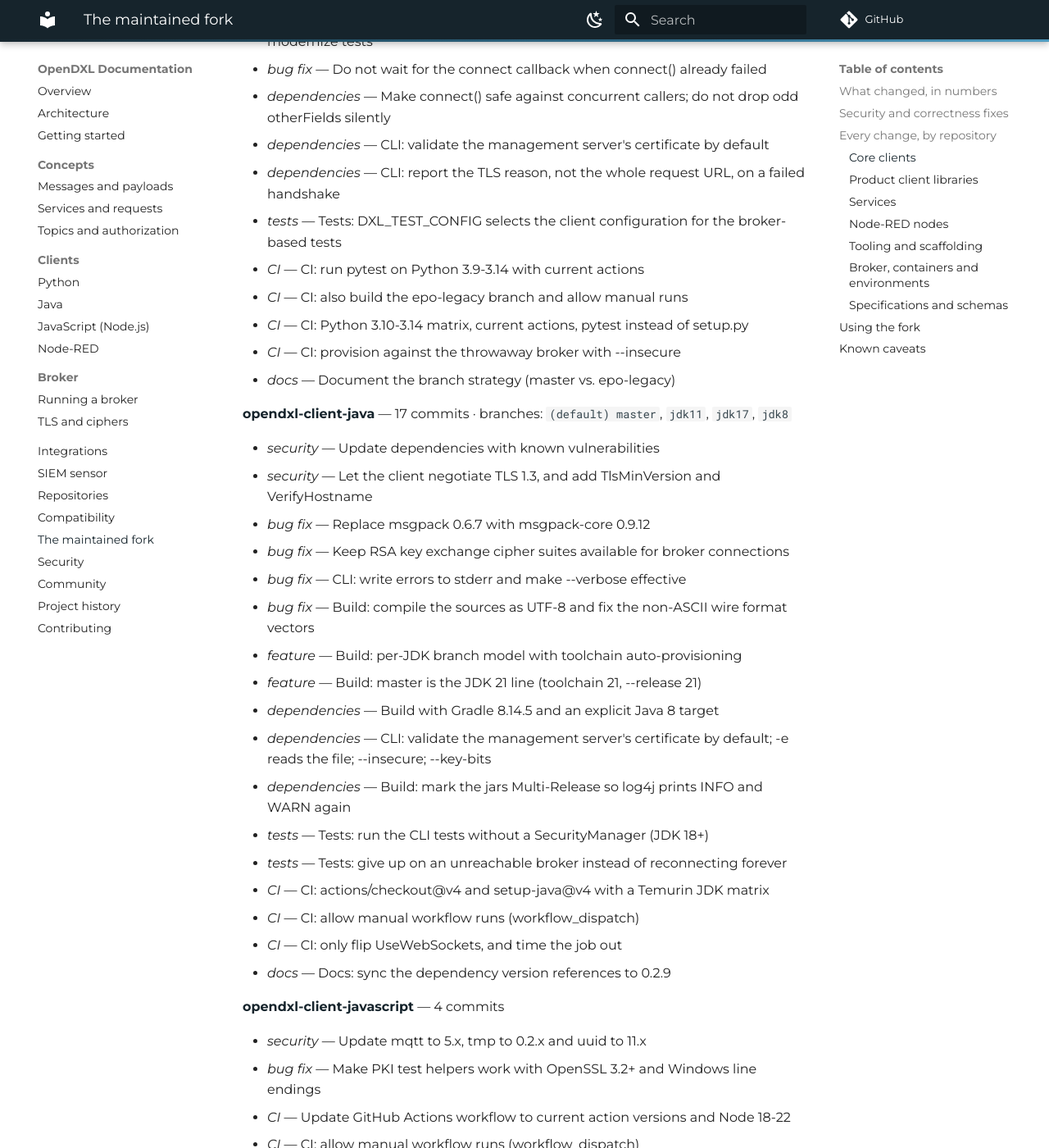
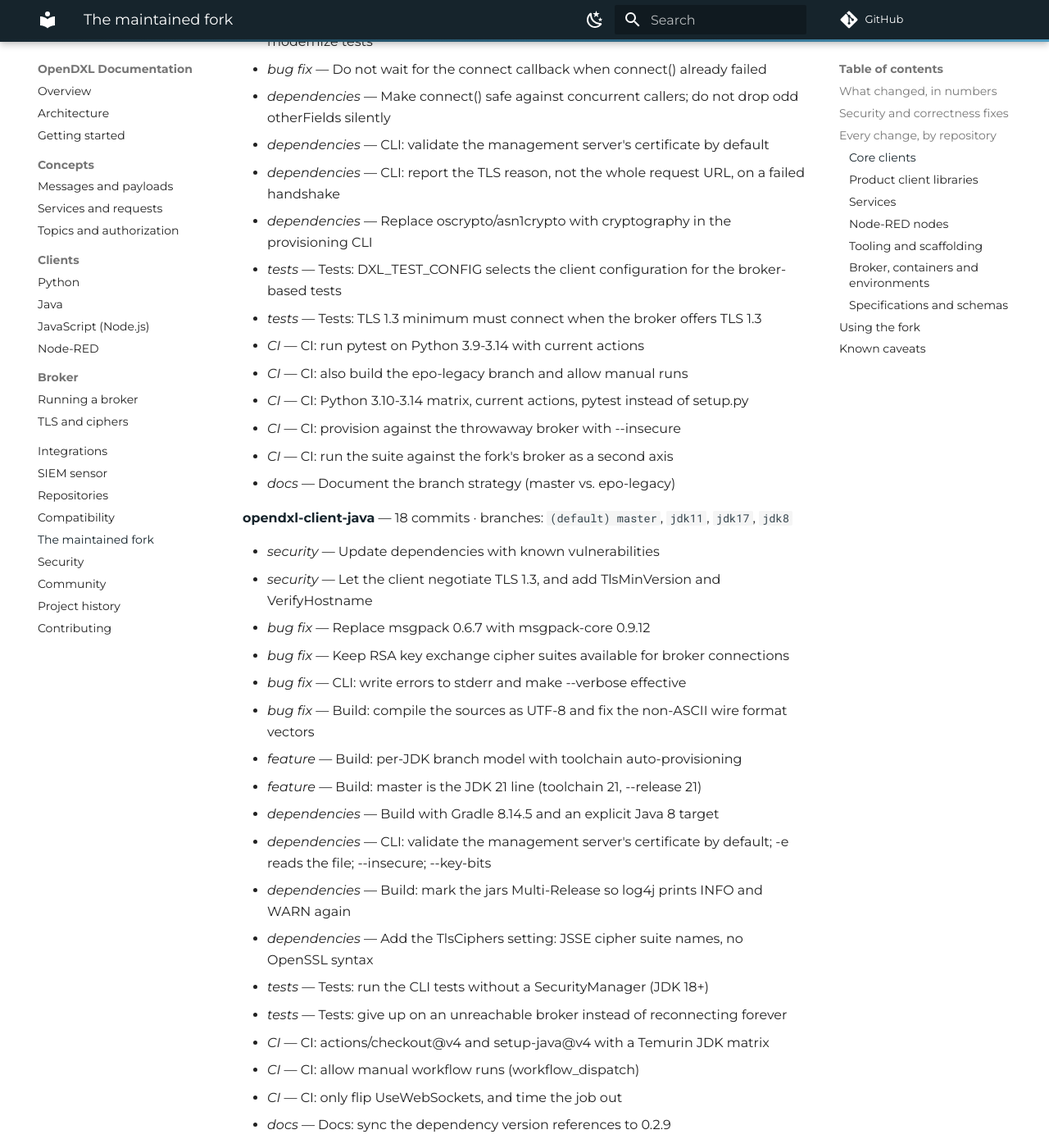
Before and after one commit to JMuellerTX/opendxl-docs, an MkDocs documentation site: the page built from docs/fork.md, in a window 1280 px wide and 1400 px high, scrolled down 4986 px. Shown: the whole window at 82% size. Built offline with MkDocs 1.6.1 and Material for MkDocs 9.7.7, drawn with Linux system fonts in a browser that asks for light colours; comment, search, counter and statistics services are not loaded; some of the changed text lies outside the part shown.

Commit message:
Regenerate the fork inventory: 181 commits, no Bot author left
Picks up this session's commits (Java TlsCiphers, the cryptography migration,
the CI changes) and the authorship rewrite: the eight commits that carried
"Bot <bot@example.com>" are now JMuellerTX, so the generator's fallback for
them finds nothing left to fall back to.

Co-Authored-By: Claude Opus 5 <noreply@anthropic.com>
Claude-Session: https://claude.ai/code/session_01BNEt6qDYkn7vzBQmSyTatV

```diff
--- a/docs/fork.md
+++ b/docs/fork.md
@@ -95,7 +95,7 @@ updating a dependency or a workflow. Everything else is in the per-repository li
 
 ### Core clients
 
-**[opendxl-client-python](https://github.com/derjochenmueller/opendxl-client-python)** — 17 commits · branches: `(default) master`, `epo-legacy`, `fix/python3-modernization`
+**[opendxl-client-python](https://github.com/derjochenmueller/opendxl-client-python)** — 20 commits · branches: `(default) master`, `epo-legacy`, `fix/python3-modernization`
 
 - *security* — Default TLS cipher list: forward secrecy first, AES128-SHA256 as fallback
 - *security* — Add TlsCiphers setting to the client configuration file
@@ -108,14 +108,17 @@ updating a dependency or a workflow. Everything else is in the per-repository li
 - *dependencies* — Make connect() safe against concurrent callers; do not drop odd otherFields silently
 - *dependencies* — CLI: validate the management server's certificate by default
 - *dependencies* — CLI: report the TLS reason, not the whole request URL, on a failed handshake
+- *dependencies* — Replace oscrypto/asn1crypto with cryptography in the provisioning CLI
 - *tests* — Tests: DXL_TEST_CONFIG selects the client configuration for the broker-based tests
+- *tests* — Tests: TLS 1.3 minimum must connect when the broker offers TLS 1.3
 - *CI* — CI: run pytest on Python 3.9-3.14 with current actions
 - *CI* — CI: also build the epo-legacy branch and allow manual runs
 - *CI* — CI: Python 3.10-3.14 matrix, current actions, pytest instead of setup.py
 - *CI* — CI: provision against the throwaway broker with --insecure
+- *CI* — CI: run the suite against the fork's broker as a second axis
 - *docs* — Document the branch strategy (master vs. epo-legacy)
 
-**[opendxl-client-java](https://github.com/derjochenmueller/opendxl-client-java)** — 17 commits · branches: `(default) master`, `jdk11`, `jdk17`, `jdk8`
+**[opendxl-client-java](https://github.com/derjochenmueller/opendxl-client-java)** — 18 commits · branches: `(default) master`, `jdk11`, `jdk17`, `jdk8`
 
 - *security* — Update dependencies with known vulnerabilities
 - *security* — Let the client negotiate TLS 1.3, and add TlsMinVersion and VerifyHostname
@@ -128,6 +131,7 @@ updating a dependency or a workflow. Everything else is in the per-repository li
 - *dependencies* — Build with Gradle 8.14.5 and an explicit Java 8 target
 - *dependencies* — CLI: validate the management server's certificate by default; -e reads the file; --insecure; --key-bits
 - *dependencies* — Build: mark the jars Multi-Release so log4j prints INFO and WARN again
+- *dependencies* — Add the TlsCiphers setting: JSSE cipher suite names, no OpenSSL syntax
 - *tests* — Tests: run the CLI tests without a SecurityManager (JDK 18+)
 - *tests* — Tests: give up on an unreachable broker instead of reconnecting forever
 - *CI* — CI: actions/checkout@v4 and setup-java@v4 with a Temurin JDK matrix
@@ -386,6 +390,7 @@ updating a dependency or a workflow. Everything else is in the per-repository li
 - *CI* — CI: build both Dockerfiles and run the client suites against the compose test fabric
 - *CI* — CI: clone the Python client with its submodule
 - *CI* — CI: the Java CLI now validates the management server's certificate too; pass --insecure
+- *CI* — CI: publish the broker images to GHCR
 
 **[opendxl-cuckoo-reporting-module](https://github.com/derjochenmueller/opendxl-cuckoo-reporting-module)** — 1 commits
 
```
Also changed, not shown: other parts of docs/fork.md (+6 -6 lines), 1 other file.
